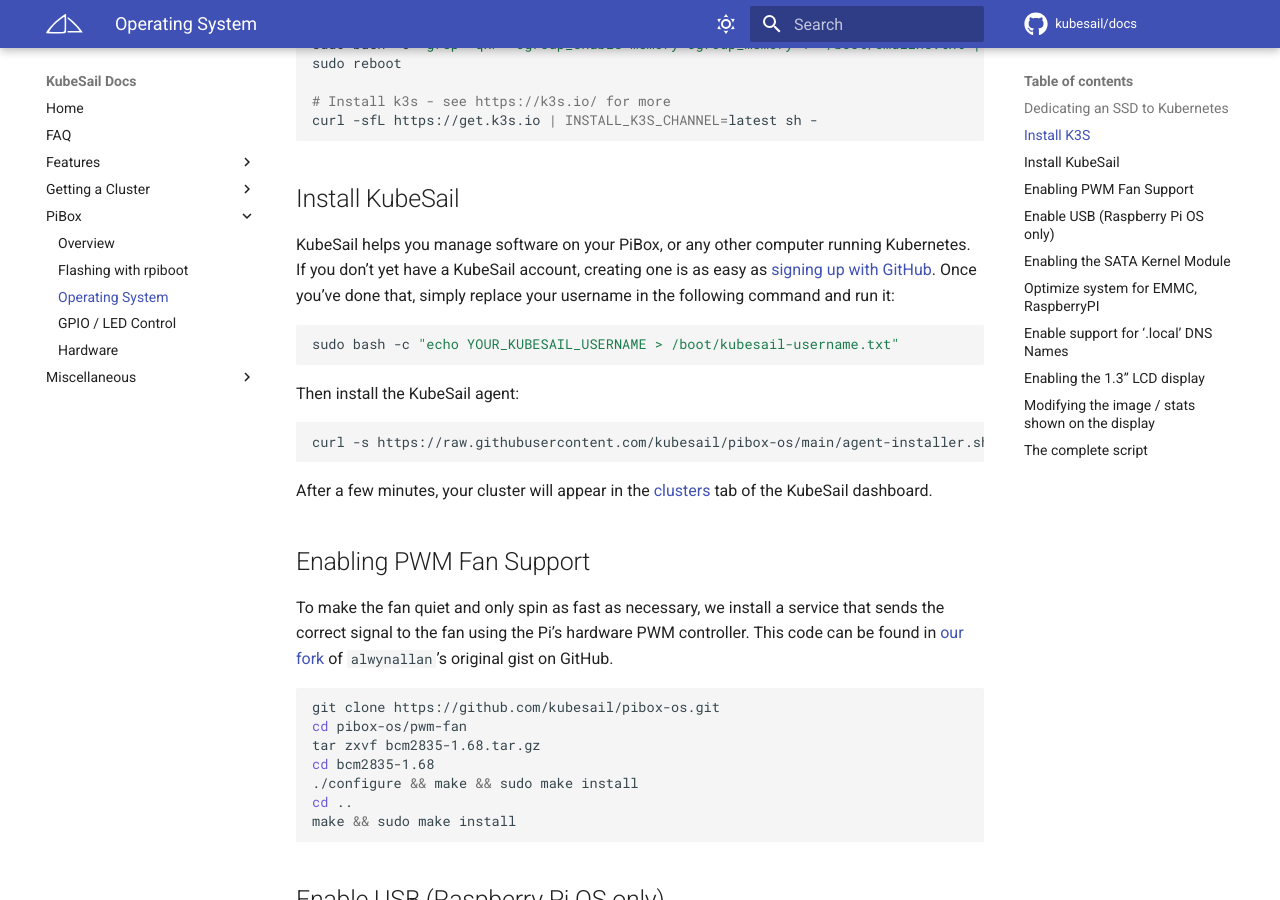
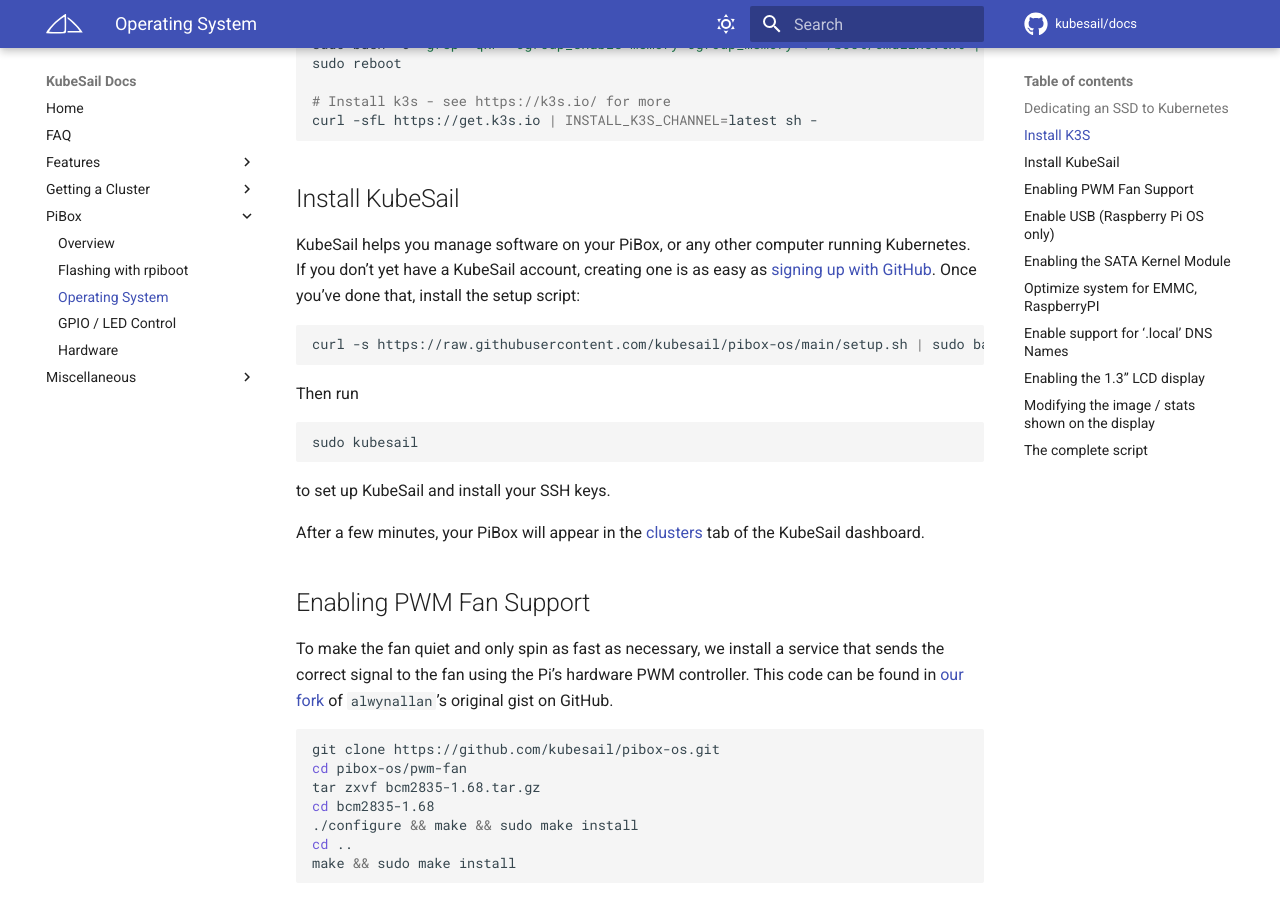
Before and after one commit to kubesail/kubesail-docs, an MkDocs documentation site: the page built from docs/guides/pibox/os.md, in a window 1280 px wide and 900 px high, scrolled down 1402 px. Built offline with MkDocs 1.6.1 and Material for MkDocs 9.7.7, drawn with Linux system fonts in a browser that asks for light colours; comment, search, counter and statistics services are not loaded.

Commit message:
update setup instructions

````diff
--- a/docs/guides/pibox/os.md
+++ b/docs/guides/pibox/os.md
@@ -50,19 +50,21 @@
 
 ## Install KubeSail
 
-KubeSail helps you manage software on your PiBox, or any other computer running Kubernetes. If you don't yet have a KubeSail account, creating one is as easy as [signing up with GitHub](https://kubesail.com/). Once you've done that, simply replace your username in the following command and run it:
+KubeSail helps you manage software on your PiBox, or any other computer running Kubernetes. If you don't yet have a KubeSail account, creating one is as easy as [signing up with GitHub](https://kubesail.com/). Once you've done that, install the setup script:
 
 ```bash
-sudo bash -c "echo YOUR_KUBESAIL_USERNAME > /boot/kubesail-username.txt"
+curl -s https://raw.githubusercontent.com/kubesail/pibox-os/main/setup.sh | sudo bash
 ```
 
-Then install the KubeSail agent:
+Then run
 
 ```bash
-curl -s https://raw.githubusercontent.com/kubesail/pibox-os/main/agent-installer.sh | sudo bash
+sudo kubesail
 ```
 
-After a few minutes, your cluster will appear in the [clusters](https://kubesail.com/clusters) tab of the KubeSail dashboard.
+to set up KubeSail and install your SSH keys.
+
+After a few minutes, your PiBox will appear in the [clusters](https://kubesail.com/clusters) tab of the KubeSail dashboard.
 
 ## Enabling PWM Fan Support
 
````
